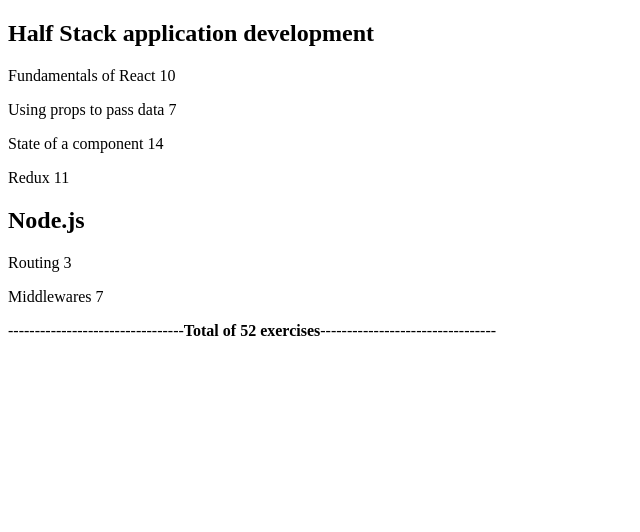
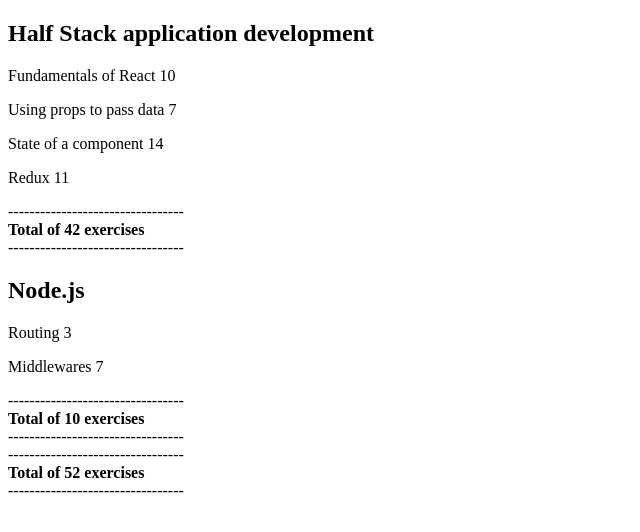
Before and after one commit to kremlevmax/fullstack-open-2022, a React (Create React App) app in the folder part3/: page / in a window 1280 px wide. Shown: the top 532 px of the page, without its empty margins (0-640 px from the left). Built offline with nearby package versions, Linux system fonts and the light colour scheme.

Commit message:
2.4: Course information step9

```diff
--- a/part3/src/App.js
+++ b/part3/src/App.js
@@ -4,10 +4,6 @@
 import Total from "./components/Total";
 
 const App = () => {
-  const courses = coursesData.map((coursesData) => (
-    <Course key={coursesData.id} coursesData={coursesData} />
-  ));
-
   const allPartsArray = coursesData.reduce((partsArray, course) => {
     course.parts.forEach((part) => {
       partsArray.push(part);
@@ -15,14 +11,25 @@
     return partsArray;
   }, []);
 
-  const total = allPartsArray.reduce((totalSum, part) => {
-    return totalSum + part.exercises;
-  }, 0);
+  const total = (partsArray) =>
+    partsArray.reduce((totalSum, part) => {
+      return totalSum + part.exercises;
+    }, 0);
+
+  console.log(coursesData);
+
+  const courses = coursesData.map((coursesData) => (
+    <Course
+      key={coursesData.id}
+      courseData={coursesData}
+      total={total(coursesData.parts)}
+    />
+  ));
 
   return (
     <>
       {courses}
-      <Total total={total} />
+      <Total total={total(allPartsArray)} />
     </>
   );
 };
--- a/part3/src/components/Course.js
+++ b/part3/src/components/Course.js
@@ -2,12 +2,14 @@
 
 import Header from "./Header";
 import Content from "./Content";
+import Total from "./Total";
 
-const Course = ({ coursesData }) => {
+const Course = ({ courseData, total }) => {
   return (
     <>
-      <Header header={coursesData.name} />
-      <Content content={coursesData.parts} />
+      <Header header={courseData.name} />
+      <Content content={courseData.parts} />
+      <Total total={total} />
     </>
   );
 };
--- a/part3/src/components/Total.js
+++ b/part3/src/components/Total.js
@@ -4,8 +4,11 @@
   return (
     <>
       ---------------------------------
+      <br />
       <b>Total of {total} exercises</b>
+      <br />
       ---------------------------------
+      <br />
     </>
   );
 };
```
